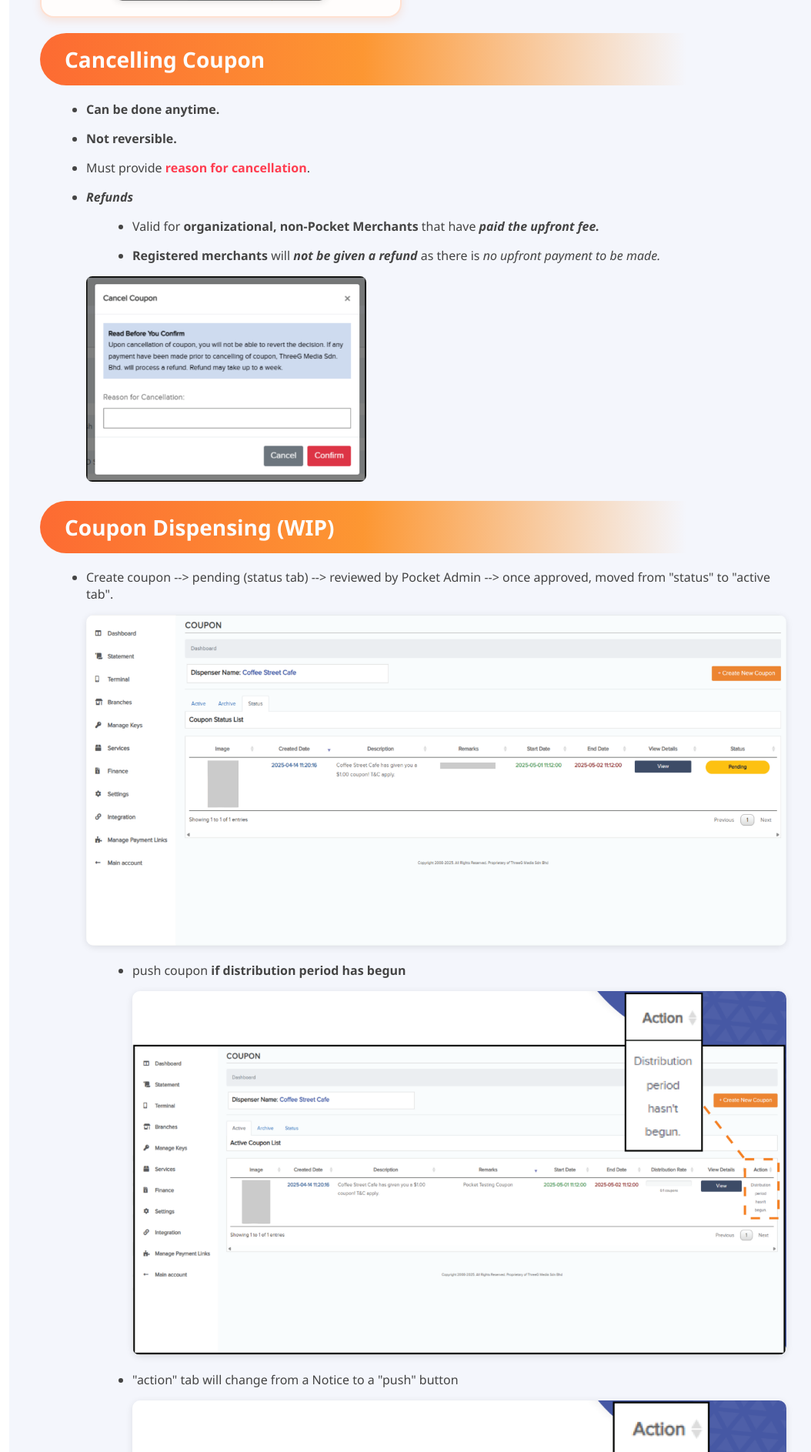
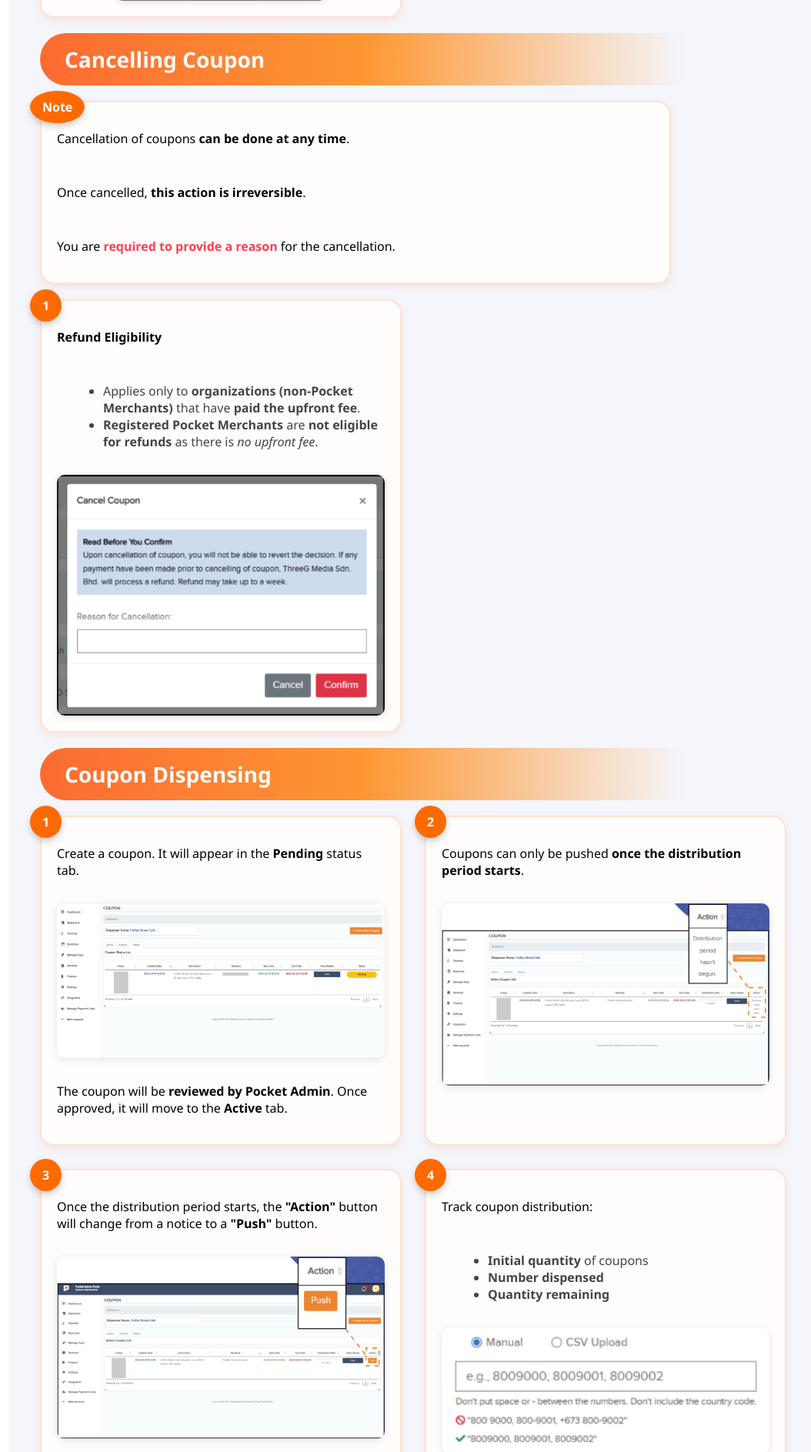
Before and after one commit to afsaalisha/PFD, a PHP site: page /poshet/app/views/coupon.php in a window 1280 px wide. Shown: the part 3325-5212 px from the top of the page at 77% size, without its empty margins (218-1272 px from the left). Run offline with PHP 8.4, Linux system fonts and the light colour scheme; some libraries are stand-ins or nearby versions.

Commit message:
cleaned and finished

```diff
--- a/app/views/coupon.php
+++ b/app/views/coupon.php
@@ -27,7 +27,7 @@
                 <div class="step-number">2</div>
                 <p>Log into the Pocket Merchant Portal and navigate to the <strong>‘Services’</strong> page.</p>
                 <div class="void-image-wrapper">
-                <img src="/PFD/public/images/coupon/afsa/2.png" alt="Step 2 image" class="void-image"/>
+                    <img src="/PFD/public/images/coupon/afsa/2.png" alt="Step 2 image" class="void-image" />
                 </div>
             </div>
 
@@ -108,7 +108,8 @@
                 <div class="step-number">11</div>
                 <p>Dates for the coupon to be <strong>“active”.</strong> This <strong>does not mean</strong> the time customer receive that coupon,
                     only the time <strong>merchant is able to start dispensing</strong> coupon and the
-                <strong>time coupon will become unavailable to be dispensed.</strong></p>
+                    <strong>time coupon will become unavailable to be dispensed.</strong>
+                </p>
                 <div class="void-image-wrapper">
                     <img src="/PFD/public/images/coupon/afsa/11.png" alt="Step 11 image" class="void-image" />
                 </div>
@@ -178,101 +179,100 @@
 
         </div>
 
+
+
+
+
         <div class="poc-content-header">
             <h2>Cancelling Coupon</h2>
         </div>
 
+        <div class="poc-step-box" style="width: 80%;">
+            <div class="step-number">Note</div>
+            <p>Cancellation of coupons <strong>can be done at any time</strong>.</p>
+            <p>Once cancelled, <strong>this action is irreversible</strong>.</p>
+            <p>You are <strong class="red">required to provide a reason</strong> for the cancellation.</p>
+        </div>
+
+        <div class="poc-grid">
+            <div class="poc-step-box">
+                <div class="step-number">1</div>
+                <p><strong>Refund Eligibility</strong></p>
                 <ul>
-            <li>
-                <p><strong>Can be done anytime.</strong></p>
-            </li>
-            <li>
-                <p><strong>Not reversible.</strong></p>
-            </li>
-            <li>
-                <p>Must provide <strong class="red">reason for cancellation</strong>.</p>
-            </li>
-            <li>
-                <p><strong><em>Refunds</em></strong></p>
-                <ul>
-                    <li>
-                        <p>Valid for <strong>organizational, non-Pocket Merchants</strong> that have <strong><em>paid the upfront fee.</em></strong></p>
-                    </li>
-                    <li>
-                        <p><strong>Registered merchants</strong> will <strong><em>not be given a refund</em></strong> as there is <em>no upfront payment to be made.</em></p>
-                    </li>
+                    <li>Applies only to <strong>organizations (non-Pocket Merchants)</strong> that have <strong>paid the upfront fee</strong>.</li>
+                    <li><strong>Registered Pocket Merchants</strong> are <strong>not eligible for refunds</strong> as there is <em>no upfront fee</em>.</li>
                 </ul>
-                <img src="/PFD/public/images/coupon/ccpn.png" alt="Cancelling Coupon" class="poc-image" style="width: 40%;">
-
-            </li>
-        </ul>
+                <img src="/PFD/public/images/coupon/ccpn.png" alt="Cancelling Coupon" class="poc-image-small" onclick="openModal(this.src)">
+            </div>
+        </div>
 
         <div class="poc-content-header">
-            <h2>Coupon Dispensing (WIP)</h2>
+            <h2>Coupon Dispensing</h2>
         </div>
 
+        <div class="poc-grid">
+            <div class="poc-step-box">
+                <div class="step-number">1</div>
+                <p>Create a coupon. It will appear in the <strong>Pending</strong> status tab.</p>
+                <img src="/PFD/public/images/coupon/pendingreview.png" alt="Pending Review" class="poc-image-small" onclick="openModal(this.src)">
+                <p>The coupon will be <strong>reviewed by Pocket Admin</strong>. Once approved, it will move to the <strong>Active</strong> tab.</p>
+            </div>
+
+            <div class="poc-step-box">
+                <div class="step-number">2</div>
+                <p>Coupons can only be pushed <strong>once the distribution period starts</strong>.</p>
+                <img src="/PFD/public/images/coupon/distributionperiod.png" alt="Distribution Period" class="poc-image-small" onclick="openModal(this.src)">
+            </div>
+
+            <div class="poc-step-box">
+                <div class="step-number">3</div>
+                <p>Once the distribution period starts, the <strong>"Action"</strong> button will change from a notice to a <strong>"Push"</strong> button.</p>
+                <img src="/PFD/public/images/coupon/actiontab.png" alt="Action tab" class="poc-image-small" onclick="openModal(this.src)">
+                <p>Clicking on it will redirect you to the <strong>Dispense Coupon</strong> page.</p>
+                <img src="/PFD/public/images/coupon/redirect.png" alt="Redirect to Dispense Coupon" class="poc-image-small" onclick="openModal(this.src)">
+            </div>
+
+            <div class="poc-step-box">
+                <div class="step-number">4</div>
+                <p>Track coupon distribution:</p>
                 <ul>
-            <li>
-                <p>Create coupon --> pending (status tab) --> reviewed by Pocket Admin --> once approved, moved from "status" to "active tab".</p>
-                <img src="/PFD/public/images/coupon/pendingreview.png" alt="Pending Review" class="poc-image-small" onclick="openModal(this.src)">
+                    <li><strong>Initial quantity</strong> of coupons</li>
+                    <li><strong>Number dispensed</strong></li>
+                    <li><strong>Quantity remaining</strong></li>
+                </ul>
+                <img src="/PFD/public/images/coupon/quantity.png" alt="Quantity" class="poc-image-small" onclick="openModal(this.src)">
+            </div>
+
+            <div class="poc-step-box">
+                <div class="step-number">5</div>
+                <p>Dispensing methods:</p>
                 <ul>
-                    <li>
-                        <p>push coupon <strong>if distribution period has begun</strong></p>
-                        <img src="/PFD/public/images/coupon/distributionperiod.png" alt="Distribution Period" class="poc-image-small" onclick="openModal(this.src)">
-                    </li>
-                    <li>
-                        <p>"action" tab will change from a Notice to a "push" button</p>
-                        <img src="/PFD/public/images/coupon/actiontab.png" alt="Action tab" class="poc-image-small" onclick="openModal(this.src)">
-                        <ul>
-                            <li>
-                                <p>redirected to dispense coupon page</p>
-                                <img src="/PFD/public/images/coupon/redirect.png" alt="Redirect to Dispense Coupon" class="poc-image-small" onclick="openModal(this.src)">
-                            </li>
+                    <li>Enter recipient <strong>phone number manually</strong></li>
+                    <li>Upload a <strong>CSV file</strong></li>
                 </ul>
-                    </li>
-                </ul>
+                <img src="/PFD/public/images/coupon/manualorcsv.png" alt="Manual or CSV" class="poc-image-small" onclick="openModal(this.src)">
+            </div>
 
-            </li>
-            <img src="/PFD/public/images/coupon/quantity.png" alt="Quantity" class="poc-image-small" onclick="openModal(this.src)">
-            <li>
-                <p>Starting coupon quantitiy</p>
-            </li>
-            <li>
-                <p>Amount of coupon dispensed</p>
-            </li>
-            <li>
-                <p>Amount of available coupon left</p>
-            </li>
-            <li>
-                <p>Coupon dispenser could be done by entering</p>
-                <img src="/PFD/public/images/coupon/manualorcsv.png" alt="Enter Phone Number or Upload CSV file" class="poc-image-small" onclick="openModal(this.src)">
-                <ul>
-                    <li>
-                        <p>User phone number manually or;</p>
-                    </li>
-                    <li>
-                        <p>CSV file upload</p>
-                    </li>
-                </ul>
-                <img src="/PFD/public/images/coupon/checkbox.png" alt="Checkbox to allow reusable coupons" class="poc-image-small" onclick="openModal(this.src)">
-                <p><em>*Only tick checkbox to allow reusable coupons. otherwise, leave it unticked.</em></p>
+            <div class="poc-step-box">
+                <div class="step-number">6</div>
+                <p><em>Optional:</em> Tick the checkbox if the coupon is <strong>reusable</strong>.</p>
+                <img src="/PFD/public/images/coupon/checkbox.png" alt="Reusable Checkbox" class="poc-image-small" onclick="openModal(this.src)">
+            </div>
 
-                <img src="/PFD/public/images/coupon/pocketusers.png" alt="Pocket Users" class="poc-image-small" onclick="openModal(this.src)">
-                <p><em>*Only Pocket users can receive & use Pocket coupons.</em></p>
+            <div class="poc-step-box">
+                <div class="step-number">7</div>
+                <p><em>Note:</em> Only <strong>Pocket users</strong> can receive and redeem Pocket coupons.</p>
+                <img src="/PFD/public/images/coupon/pocketusers.png" alt="Pocket Users Only" class="poc-image-small" onclick="openModal(this.src)">
+                <p>Merchants are encouraged to onboard customers onto Pocket.</p>
+            </div>
 
-                <ul>
-                    <li>Better if merchants encourage customers to use Pocket for coupons.</li>
-                </ul>
-
-                <img src="/PFD/public/images/coupon/archivedtab.png" alt="Archive tab" class="poc-image-small" onclick="openModal(this.src)">
-                <p><em>*Once all coupons (qty) are dispensed & fully redeemed, coupon will be moved to the "Archive" tab.</em></p>
-                <ul>
-                    <li>If qty is unlimited, then it will be moved to the "Archive" tab once it reaches the 'end dispensing date'.</li>
-                </ul>
-            </li>
-        </ul>
-
-    </main>
+            <div class="poc-step-box">
+                <div class="step-number">8</div>
+                <p>When all coupons are dispensed and redeemed, they are moved to the <strong>Archive</strong> tab.</p>
+                <img src="/PFD/public/images/coupon/archivedtab.png" alt="Archive Tab" class="poc-image-small" onclick="openModal(this.src)">
+                <p>If coupons are <strong>unlimited</strong>, they'll be archived after the <strong>End Dispensing Date</strong>.</p>
+            </div>
+        </div>
 
         <!-- Image preview modal -->
         <div class="image-modal" id="imagePreviewModal">
@@ -280,6 +280,7 @@
             <img class="image-modal-content" id="modalImage" />
         </div>
 
+    </main>
 
     <?php include 'layouts/footer.php'; ?>
 
```
Also changed, not shown: app/views/keys.php (+0 -36 lines), app/views/payment.php (+0 -43 lines). Lines whose indentation alone changed are shown as unchanged.
